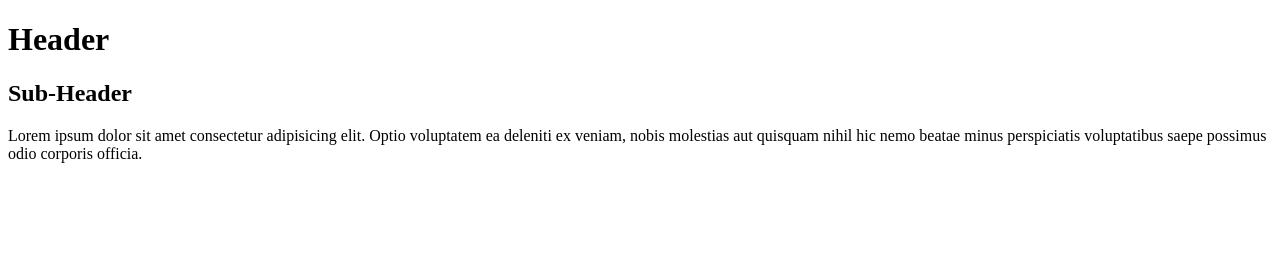
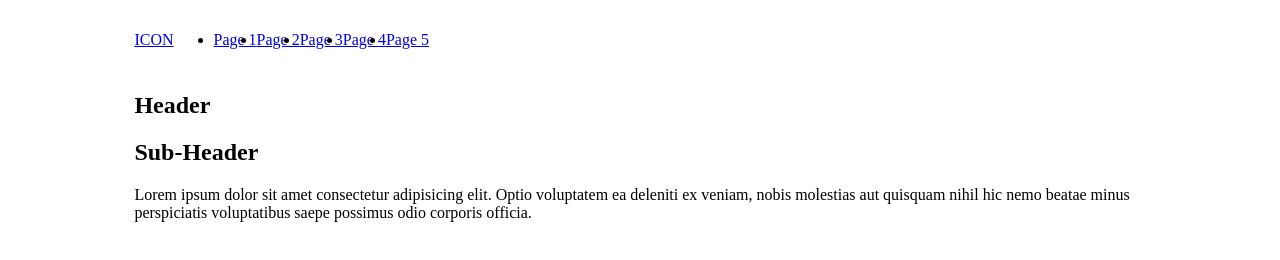
Before and after one commit to AvaHurstCode/ResponsiveDesign, a plain HTML site: page index.html in a window 1280 px wide. Drawn offline with Linux system fonts and the light colour scheme.

Commit message:
Added navigation bar to index file and set up grid

```diff
--- a/css/avaframework/buttons.css
+++ b/css/avaframework/buttons.css
@@ -1,9 +1,18 @@
-.af-button-cta {
-
+.af-button-basic, .af-button-cta {
+    .button-container {
+        border: 0.25rem solid var(--primary);
+        border-radius: 0.5rem;
+        .button-text {
+            color: var(--text-primary)
+        }
+    }
 }
 
-.af-button-basic {
-    .button-container {
-
+.af-button-cta {
+    .button-container{
+        border: 0.25rem solid var(--accent);
+        .button-text {
+            color: var(--text-light);
+        }
     }
 }
--- a/css/colourscheme.css
+++ b/css/colourscheme.css
@@ -1,10 +1,11 @@
 :root {
     --h: 120;
-    --s: 40;
-    --l: 40;
+    --s: 40%;
+    --l: 40%;
     --sep: 60;
     --primary: hsl(var(--h),var(--s),var(--l));
-    --accent: hsl(calc(var(--sep)+var(--h)), calc(var(--sep)+var(--s)), calc(var(--sep)+var(--l)));
+    --accent: hsl(calc(var(--sep)+var(--h)), var(--s), var(--l));
     --text-primary: hsl(0, 0, 0);
     --text-accent: var(--accent);
+    --text-light: hsl(0, 0%, 69%);
 }
--- /dev/null
+++ b/css/dynamicgrid.css
@@ -0,0 +1,17 @@
+.primary-grid {
+    display: grid;
+    grid-template-columns: [margin-left-start] 10% [margin-left-end] auto [margin-right-start] 10% [margin-right-end];
+    grid-template-rows: 4rem auto 4rem;
+    grid-template-areas:
+        "left-margin nav right-margin"
+        "left-margin main right-margin"
+        "left-margin footer right-margin";
+}
+
+.grid-main {
+    grid-area: main;
+}
+
+nav {
+    grid-area: nav;
+}
--- a/index.html
+++ b/index.html
@@ -5,11 +5,53 @@
     <meta name="viewport" content="width=device-width, initial-scale=1.0">
     <link rel="stylesheet" href="css/colourscheme.css">
     <link rel="stylesheet" href="css/avaframework/flex-align.css">
+    <link rel="stylesheet" href="css/avaframework/buttons.css">
+    <link rel="stylesheet" href="css/dynamicgrid.css">
     <title>ResponsiveDesign</title>
 </head>
-<body>
-    <h1>Header</h1>
-    <h2>Sub-Header</h2>
-    <p>Lorem ipsum dolor sit amet consectetur adipisicing elit. Optio voluptatem ea deleniti ex veniam, nobis molestias aut quisquam nihil hic nemo beatae minus perspiciatis voluptatibus saepe possimus odio corporis officia.</p>
+<body class="primary-grid">
+    <nav class="af-flex af-align-i-center">
+        <aside>
+            <a href="index.html" class="nav-icon-button">
+                <p class="nav-icon-img">ICON</p>
+            </a>
+        </aside>
+        <ul class="af-flex">
+            <li>
+                <a href="page1.html" class="nav-button">
+                    <p>Page 1</p>
+                </a>
+            </li>
+            <li>
+                <a href="page2.html" class="nav-button">
+                    <p>Page 2</p>
+                </a>
+            </li>
+            <li>
+                <a href="page3.html" class="nav-button">
+                    <p>Page 3</p>
+                </a>
+            </li>
+            <li>
+                <a href="page4.html" class="nav-button">
+                    <p>Page 4</p>
+                </a>
+            </li>
+            <li>
+                <a href="page5.html" class="nav-button">
+                    <p>Page 5</p>
+                </a>
+            </li>
+        </ul>
+    </nav>
+    <section class="grid-main">
+        <header>
+            <h1>Header</h1>
+        <h2>Sub-Header</h2>
+        </header>
+        <main>
+            <p>Lorem ipsum dolor sit amet consectetur adipisicing elit. Optio voluptatem ea deleniti ex veniam, nobis molestias aut quisquam nihil hic nemo beatae minus perspiciatis voluptatibus saepe possimus odio corporis officia.</p>
+        </main>
+    </section>
 </body>
 </html>
```
Also changed, not shown: include/head.html (added, +11 -0 lines), include/navbar.html (+1 -1 lines).
